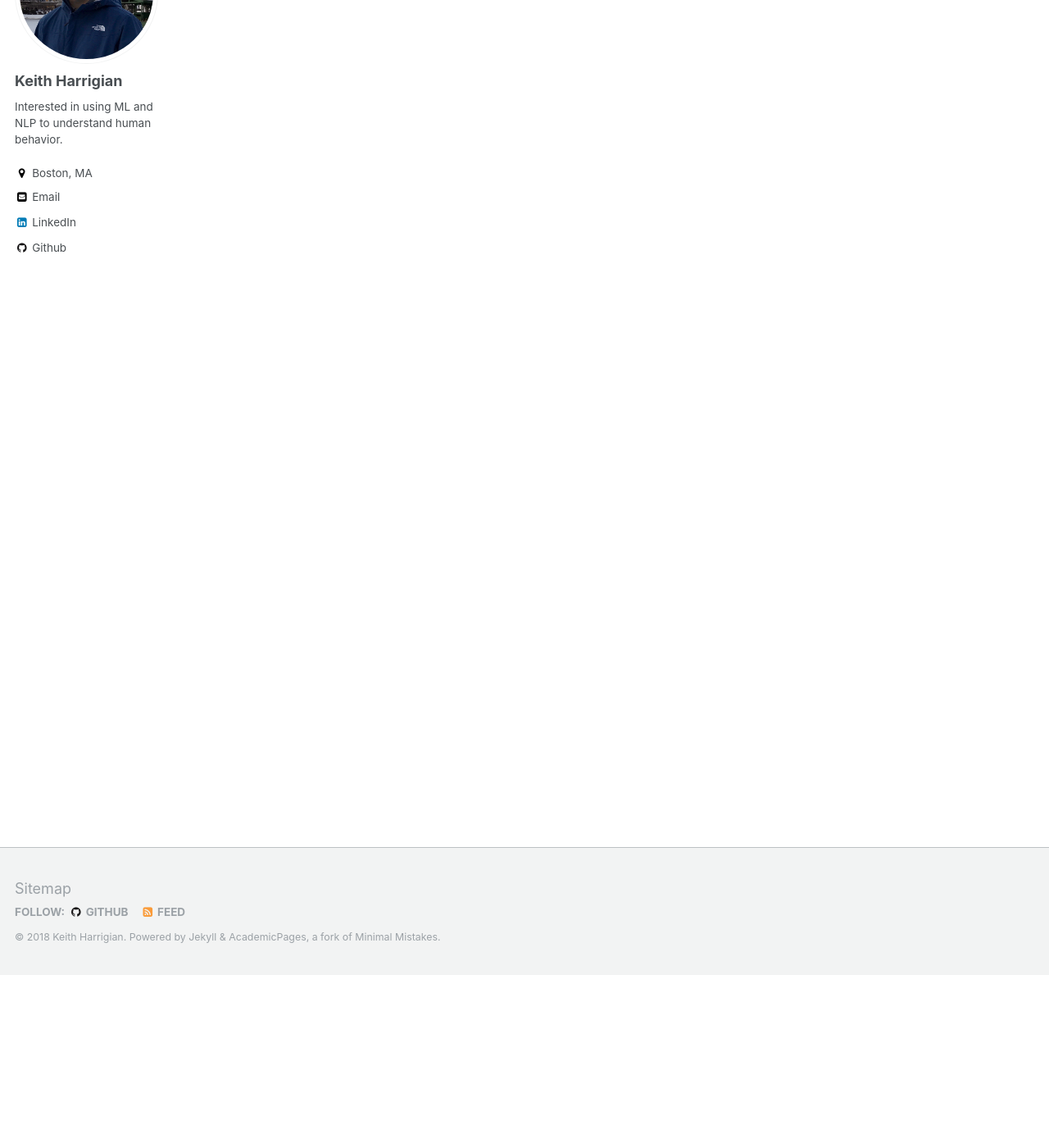
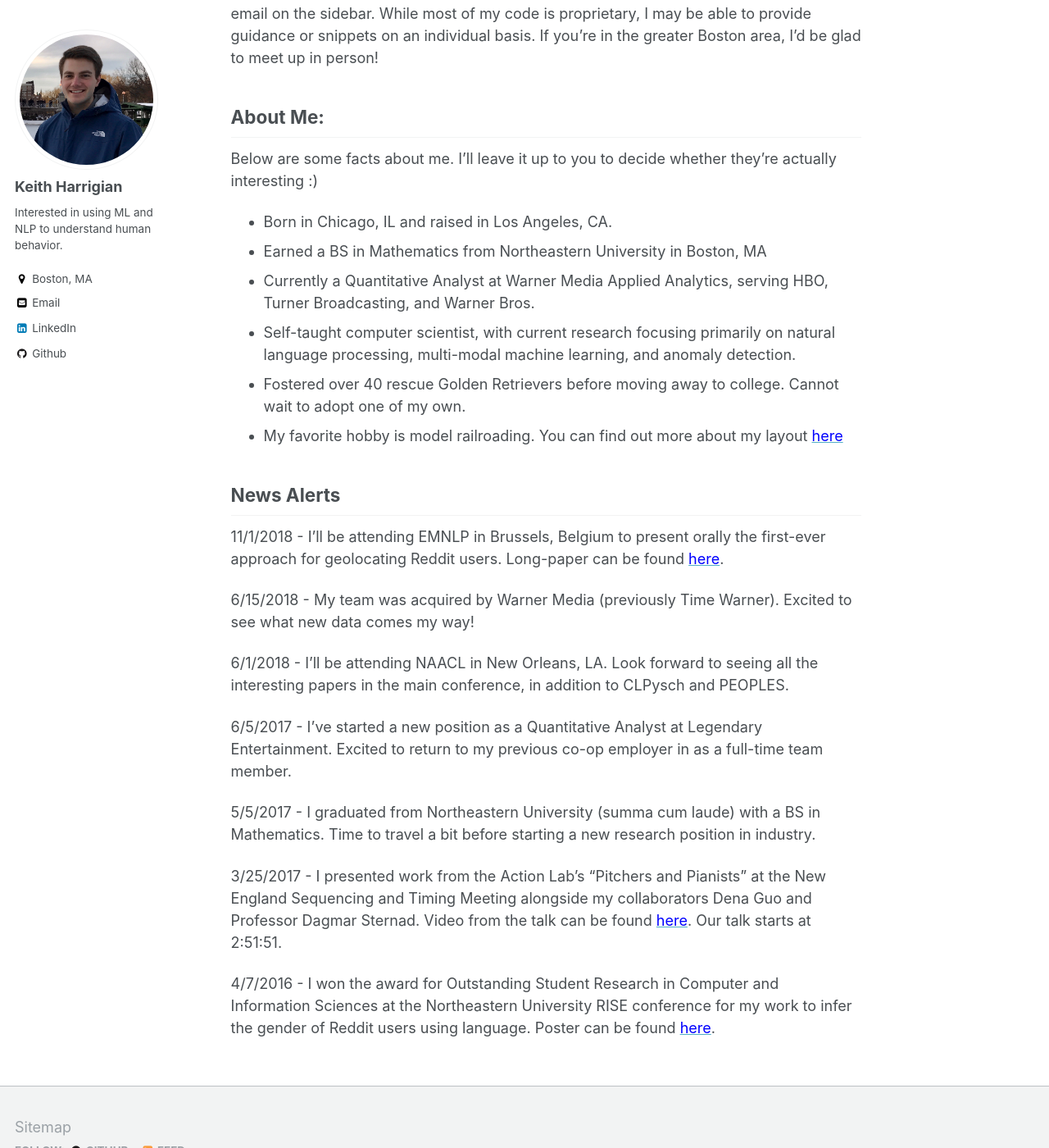
Before and after one commit to kharrigian/kharrigian.github.io, a Jekyll site: the page built from _pages/about.md, in a window 1280 px wide and 1400 px high, scrolled down 211 px. Shown: the whole window at 82% size. Built offline with Jekyll 4.4.1, drawn with Linux system fonts in a browser that asks for light colours; some of the changed text lies outside the part shown.

Commit message:
Flesh out publications and about me

```diff
--- a/_pages/about.md
+++ b/_pages/about.md
@@ -8,4 +8,32 @@ redirect_from:
   - /about.html
 ---
 
-Welcome to my site! Information incoming...
+Welcome to my site! I typically try to post major research and life milestones on here. If you are looking for code from one of my projects, please feel free to reach out using my email on the sidebar. While most of my code is proprietary, I may be able to provide guidance or snippets on an individual basis. If you're in the greater Boston area, I'd be glad to meet up in person!
+
+## About Me:
+
+Below are some facts about me. I'll leave it up to you to decide whether they're actually interesting :)
+
+* Born in Chicago, IL and raised in Los Angeles, CA.
+* Earned a BS in Mathematics from Northeastern University in Boston, MA
+* Currently a Quantitative Analyst at Warner Media Applied Analytics, serving HBO, Turner Broadcasting, and Warner Bros.
+* Self-taught computer scientist, with current research focusing primarily on natural language processing, multi-modal machine learning, and anomaly detection.
+* Fostered over 40 rescue Golden Retrievers before moving away to college. Cannot wait to adopt one of my own.
+* My favorite hobby is model railroading. You can find out more about my layout [<span style="color:blue">here</span>](https://kharrigian.github.io/hobbies/)
+
+
+## News Alerts
+
+11/1/2018 - I'll be attending EMNLP in Brussels, Belgium to present orally the first-ever approach for geolocating Reddit users. Long-paper can be found [<span style="color:blue">here</span>](http://aclweb.org/anthology/W18-6103).
+
+6/15/2018 - My team was acquired by Warner Media (previously Time Warner). Excited to see what new data comes my way!
+
+6/1/2018 - I'll be attending NAACL in New Orleans, LA. Look forward to seeing all the interesting papers in the main conference, in addition to CLPysch and PEOPLES.
+
+6/5/2017 - I've started a new position as a Quantitative Analyst at Legendary Entertainment. Excited to return to my previous co-op employer in as a full-time team member.
+
+5/5/2017 - I graduated from Northeastern University (summa cum laude) with a BS in Mathematics. Time to travel a bit before starting a new research position in industry.
+
+3/25/2017 - I presented work from the Action Lab's "Pitchers and Pianists" at the New England Sequencing and Timing Meeting alongside my collaborators Dena Guo and Professor Dagmar Sternad. Video from the talk can be found [<span style="color:blue">here</span>](https://youtu.be/SDYJOTkm6nA?t=10311). Our talk starts at 2:51:51.
+
+4/7/2016 - I won the award for Outstanding Student Research in Computer and Information Sciences at the Northeastern University RISE conference for my work to infer the gender of Reddit users using language. Poster can be found [<span style="color:blue">here</span>](https://www.northeastern.edu/rise/presentations/when-anonymity-is-not-anonymous-gender-inference-on-reddit/).
```
Also changed, not shown: _pages/publications.md (+2 -0 lines).
